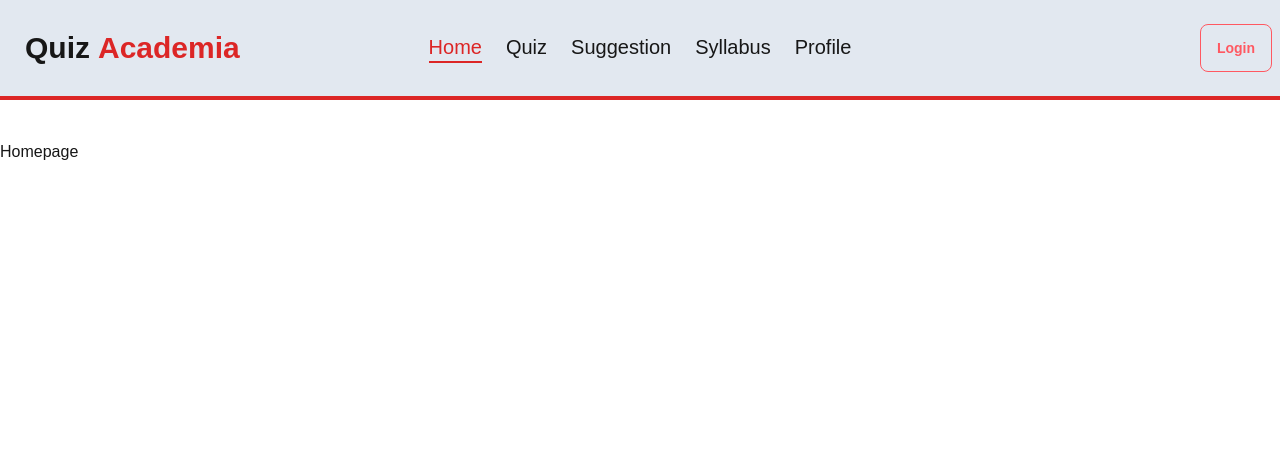
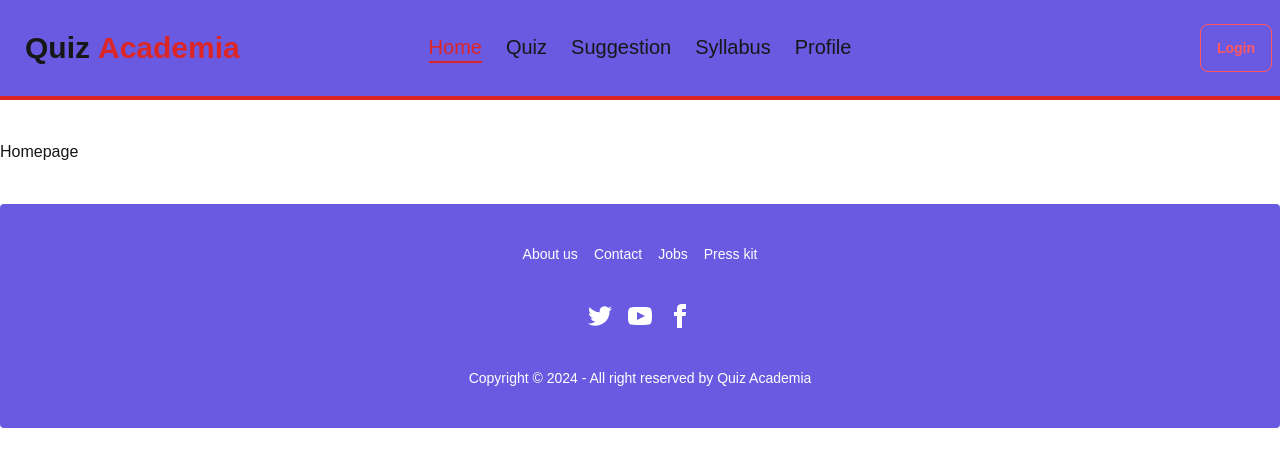
Before and after one commit to rar34/quiz-academia, a Next.js app: page / in a window 1280 px wide. Shown: the top 466 px of the page. Built offline with nearby package versions, Linux system fonts and the light colour scheme.

Commit message:
added footer

```diff
--- a/src/app/layout.js
+++ b/src/app/layout.js
@@ -1,6 +1,7 @@
 import localFont from "next/font/local";
 import "./globals.css";
 import Navbar from "@/components/Shared/Navbar";
+import Footer from "@/components/Shared/Footer";
 
 const geistSans = localFont({
   src: "./fonts/GeistVF.woff",
@@ -26,6 +27,7 @@ export default function RootLayout({ children }) {
       >
         <Navbar />
         {children}
+        <Footer />
       </body>
     </html>
   );
--- /dev/null
+++ b/src/components/Shared/Footer.jsx
@@ -0,0 +1,58 @@
+import React from 'react';
+
+const Footer = () => {
+    return (
+        <div>
+            <footer className="footer footer-center bg-primary text-white rounded p-10">
+                <nav className="grid grid-flow-col gap-4">
+                    <a className="link link-hover">About us</a>
+                    <a className="link link-hover">Contact</a>
+                    <a className="link link-hover">Jobs</a>
+                    <a className="link link-hover">Press kit</a>
+                </nav>
+                <nav>
+                    <div className="grid grid-flow-col gap-4">
+                        <a>
+                            <svg
+                                xmlns="http://www.w3.org/2000/svg"
+                                width="24"
+                                height="24"
+                                viewBox="0 0 24 24"
+                                className="fill-current">
+                                <path
+                                    d="M24 4.557c-.883.392-1.832.656-2.828.775 1.017-.609 1.798-1.574 2.165-2.724-.951.564-2.005.974-3.127 1.195-.897-.957-2.178-1.555-3.594-1.555-3.179 0-5.515 2.966-4.797 6.045-4.091-.205-7.719-2.165-10.148-5.144-1.29 2.213-.669 5.108 1.523 6.574-.806-.026-1.566-.247-2.229-.616-.054 2.281 1.581 4.415 3.949 4.89-.693.188-1.452.232-2.224.084.626 1.956 2.444 3.379 4.6 3.419-2.07 1.623-4.678 2.348-7.29 2.04 2.179 1.397 4.768 2.212 7.548 2.212 9.142 0 14.307-7.721 13.995-14.646.962-.695 1.797-1.562 2.457-2.549z"></path>
+                            </svg>
+                        </a>
+                        <a>
+                            <svg
+                                xmlns="http://www.w3.org/2000/svg"
+                                width="24"
+                                height="24"
+                                viewBox="0 0 24 24"
+                                className="fill-current">
+                                <path
+                                    d="M19.615 3.184c-3.604-.246-11.631-.245-15.23 0-3.897.266-4.356 2.62-4.385 8.816.029 6.185.484 8.549 4.385 8.816 3.6.245 11.626.246 15.23 0 3.897-.266 4.356-2.62 4.385-8.816-.029-6.185-.484-8.549-4.385-8.816zm-10.615 12.816v-8l8 3.993-8 4.007z"></path>
+                            </svg>
+                        </a>
+                        <a>
+                            <svg
+                                xmlns="http://www.w3.org/2000/svg"
+                                width="24"
+                                height="24"
+                                viewBox="0 0 24 24"
+                                className="fill-current">
+                                <path
+                                    d="M9 8h-3v4h3v12h5v-12h3.642l.358-4h-4v-1.667c0-.955.192-1.333 1.115-1.333h2.885v-5h-3.808c-3.596 0-5.192 1.583-5.192 4.615v3.385z"></path>
+                            </svg>
+                        </a>
+                    </div>
+                </nav>
+                <aside>
+                    <p>Copyright © {new Date().getFullYear()} - All right reserved by Quiz Academia</p>
+                </aside>
+            </footer>
+        </div>
+    );
+};
+
+export default Footer;
--- a/src/components/Shared/Navbar.jsx
+++ b/src/components/Shared/Navbar.jsx
@@ -28,7 +28,7 @@ const Navbar = () => {
         },
     ]
     return (
-        <div className='border-red-600 border-b-4 bg-slate-200 py-4'>
+        <div className='border-red-600 border-b-4 bg-primary py-4'>
             <div className="navbar container mx-auto">
                 <div className="navbar-start">
                     <div className="dropdown">
```
